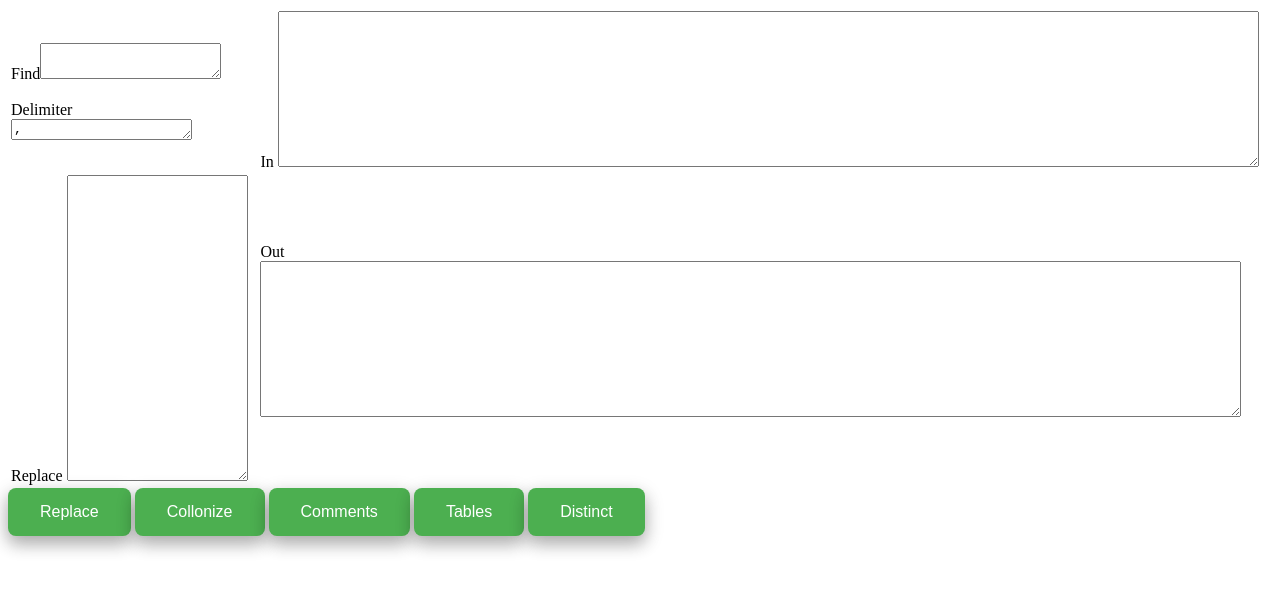
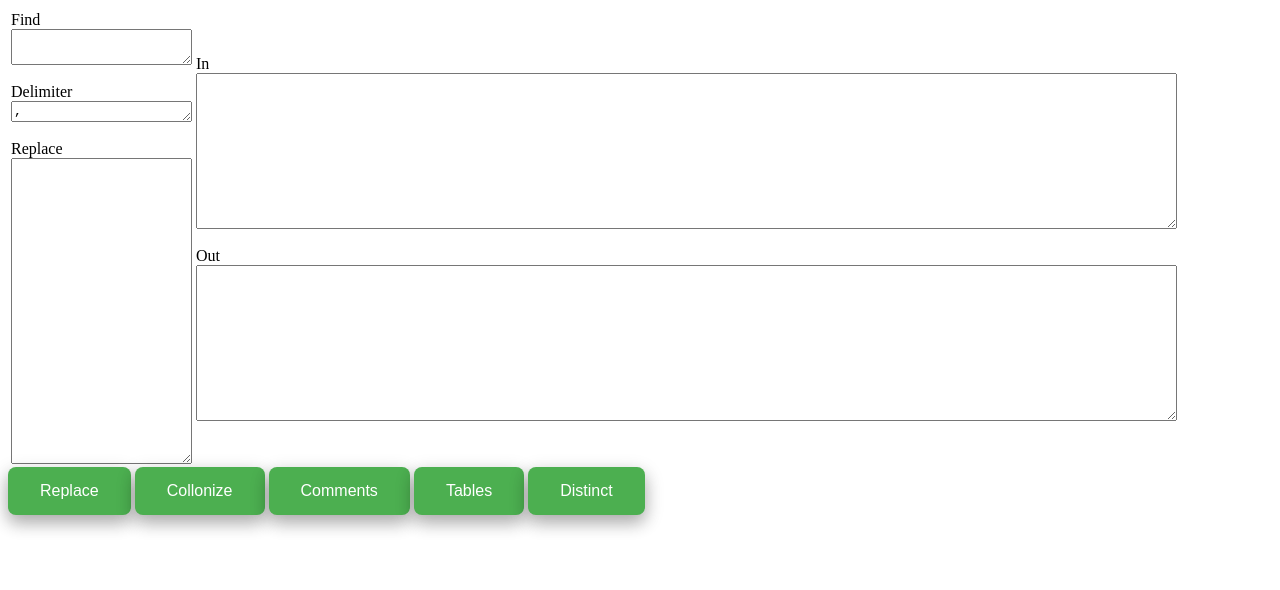
Before and after one commit to mrdhiraj/mrdhiraj.github.io, a plain HTML site: page index.html in a window 1280 px wide. Drawn offline with Linux system fonts and the light colour scheme.

Commit message:
Design changes

```diff
--- a/index.html
+++ b/index.html
@@ -1,36 +1,50 @@
 <html>
+
 <head>
     <link rel="stylesheet" type="text/css" href="mystyle.css">
 </head>
+
 <body>
     <table>
         <tbody>
             <tr>
                 <td>
-      Find<textarea rows="2" cols="20" id="findtxt"></textarea></br></br>
-      Delimiter  <textarea rows="1" cols="20" id="delimitertxt">,</textarea>
+                    Find
+                    <br>
+                    <textarea rows="2" cols="20" id="findtxt"></textarea>
+                    </br>
+                    </br>
+                    Delimiter
+                    <br>
+                    <textarea rows="1" cols="20" id="delimitertxt">,</textarea>
+                    <br>
+                    <br>
+                    Replace
+                    <br>
+                    <textarea rows=20 cols="20" id="replacetxt"></textarea>
                 </td>
                 <td>
-      In <textarea rows="10" cols="120" id="mainttxt"></textarea>
-</td>
-</tr>
-<tr>
-<td>
-      Replace <textarea rows=20 cols="20" id="replacetxt"></textarea>
-</td>
-<td>
-      Out  <textarea rows="10" cols="120" id="outtxt"></textarea>
+                    In
+                    <br>
+                    <textarea rows="10" cols="120" id="mainttxt"></textarea>
+                    <br>
+                    <br>
+                    Out
+                    <br>
+                    <textarea rows="10" cols="120" id="outtxt"></textarea>
                 </td>
             </tr>
         </tbody>
     </table>
-<button id="btnReplace" item-width="500">Replace</button>
-<button id="btnCollon" item-width="500">Collonize</button>
-<button id="btnComments" item-width="500">Comments</button>
-<button id="btnTables" item-width="500">Tables</button>
-<button id="btnDistinct" item-width="500">Distinct</button>
+
+    <button id="btnReplace">Replace</button>
+    <button id="btnCollon">Collonize</button>
+    <button id="btnComments">Comments</button>
+    <button id="btnTables">Tables</button>
+    <button id="btnDistinct">Distinct</button>
     <script src="script.js"></script>
     <script src="textParser.js"></script>
     <script src="standardFunctions.js"></script>
 </body>
+
 </html>
```
Also changed, not shown: todo.txt (added). Lines whose indentation alone changed are shown as unchanged.
